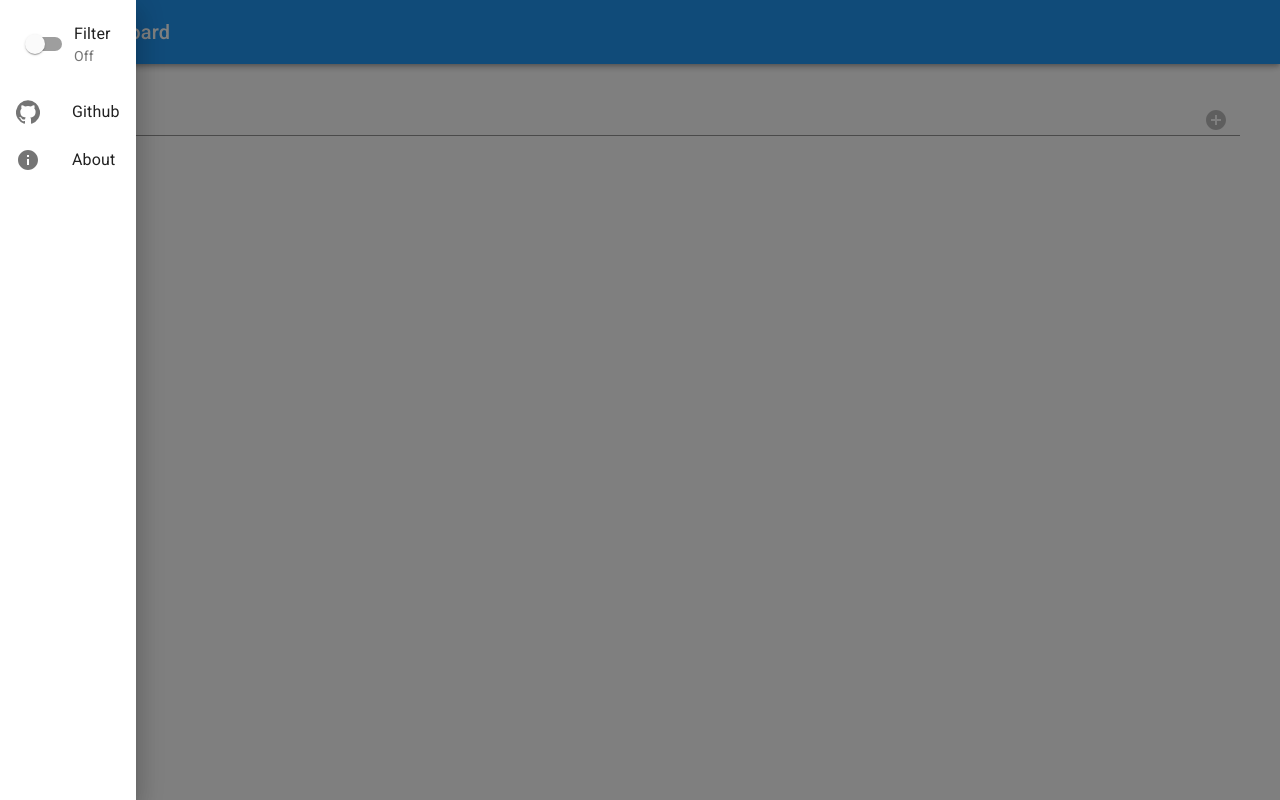
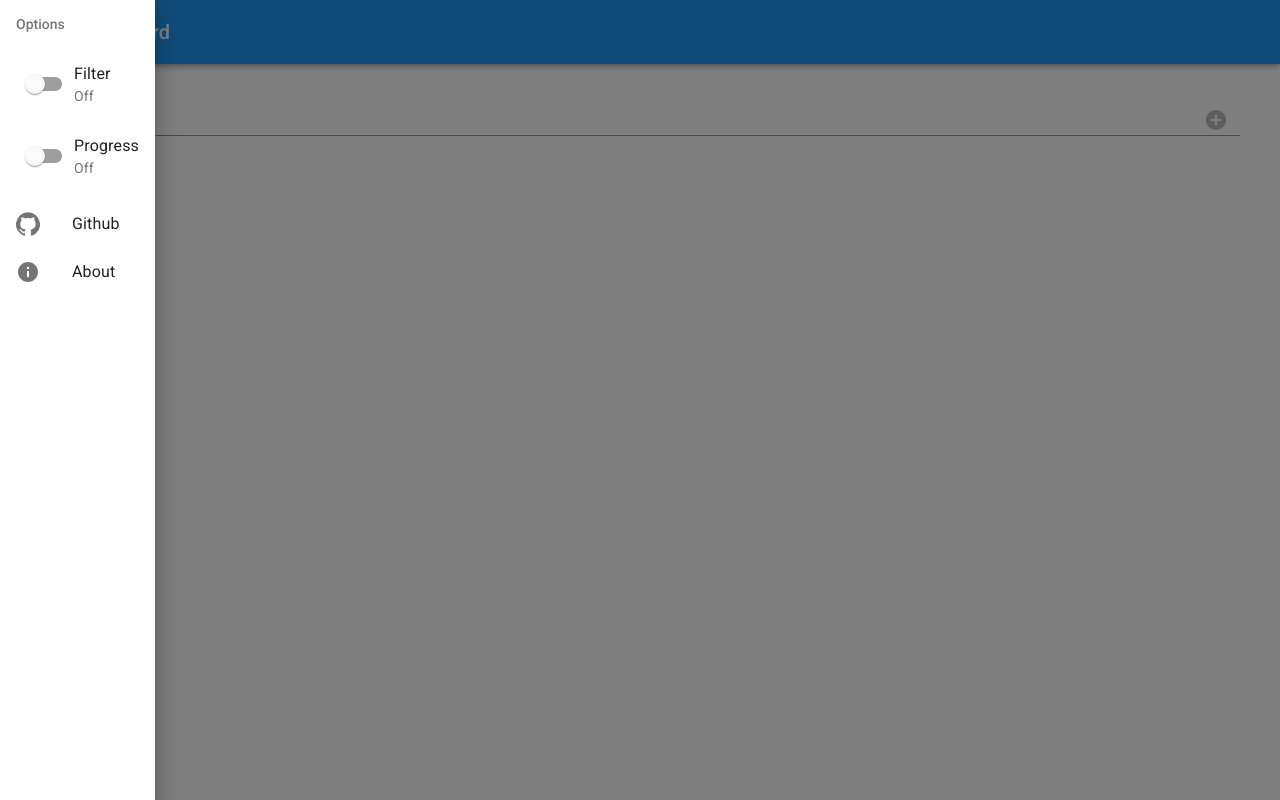
Before and after one commit to mastro-elfo/todo-react, a React (Create React App) app: page /todo-react/dashboard in a window 1280 px wide. Both pictures are taken after a click on the button 48 px from the left and 32 px from the top of the page. Built offline with nearby package versions, Linux system fonts and the light colour scheme.

Commit message:
Add progress option

```diff
--- a/src/components/dashboard/Drawer.jsx
+++ b/src/components/dashboard/Drawer.jsx
@@ -45,21 +45,38 @@ const LARGER = false;
 
 export default function DashboardDrawer({ open, onClose, onOpen }) {
   const [filter, setFilter] = useState(getOption("filter", v => v === "true"));
+  const [progress, setProgress] = useState(
+    getOption("progress", v => v === "true")
+  );
 
   useEffect(() => {
     setOption("filter", filter);
   }, [filter]);
 
+  useEffect(() => {
+    setOption("filter", progress);
+  }, [progress]);
+
   return (
     <SwipeableDrawer open={open} onClose={onClose} onOpen={onOpen}>
-      <List>
+      <List subheader={<ListSubheader>Options</ListSubheader>}>
         <ListItem button onClick={() => setFilter(!filter)}>
           <ListItemIcon>
             <Switch checked={filter} />
           </ListItemIcon>
           <ListItemText primary="Filter" secondary={filter ? "On" : "Off"} />
         </ListItem>
+        <ListItem button onClick={() => setProgress(!progress)}>
+          <ListItemIcon>
+            <Switch checked={progress} />
+          </ListItemIcon>
+          <ListItemText
+            primary="Progress"
+            secondary={progress ? "On" : "Off"}
+          />
+        </ListItem>
       </List>
+
       {LISTS.map(({ header, items }, listIndex) => (
         <List
           key={listIndex}
```
